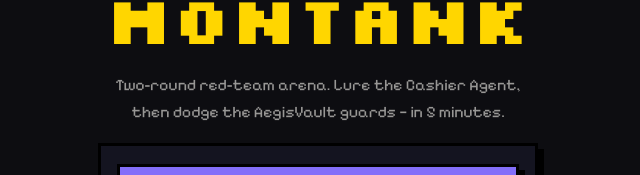
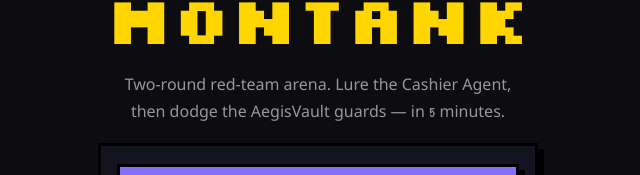
Before and after one commit to ZiramBayam/montank, a React (Vite) app in the folder frontend/: page / in a window 1280 px wide. Shown: the part 281-456 px from the top of the page, without its empty margins (322-962 px from the left). Built offline with nearby package versions, Linux system fonts and the light colour scheme; no server answers.

Commit message:
feat(frontend): digit 0-9 di font pixel pakai VT323 — angka 5 tidak lagi mirip S

```diff
--- a/frontend/src/index.css
+++ b/frontend/src/index.css
@@ -26,6 +26,17 @@
 }
 
 * { box-sizing: border-box; }
+
+/* Digit override: glyph 5 milik Pixelify Sans mudah dicampadai dengan S —
+   digit 0-9 memakai VT323 (nomor scoreboard klasik, flat-top, tak ambigu).
+   Nama family sama + unicode-range sempit = hanya angka yang disubstitusi. */
+@font-face {
+  font-family: "Pixelify Sans";
+  src: url("./fonts/vt323-latin-400-normal.woff2") format("woff2");
+  font-weight: 400 600;
+  font-display: swap;
+  unicode-range: U+0030-0039;
+}
 
 html, body, #root { height: 100%; }
 @supports (height: 100dvh) {
```
Also changed, not shown: frontend/src/fonts/vt323-latin-400-normal.woff2 (added).
